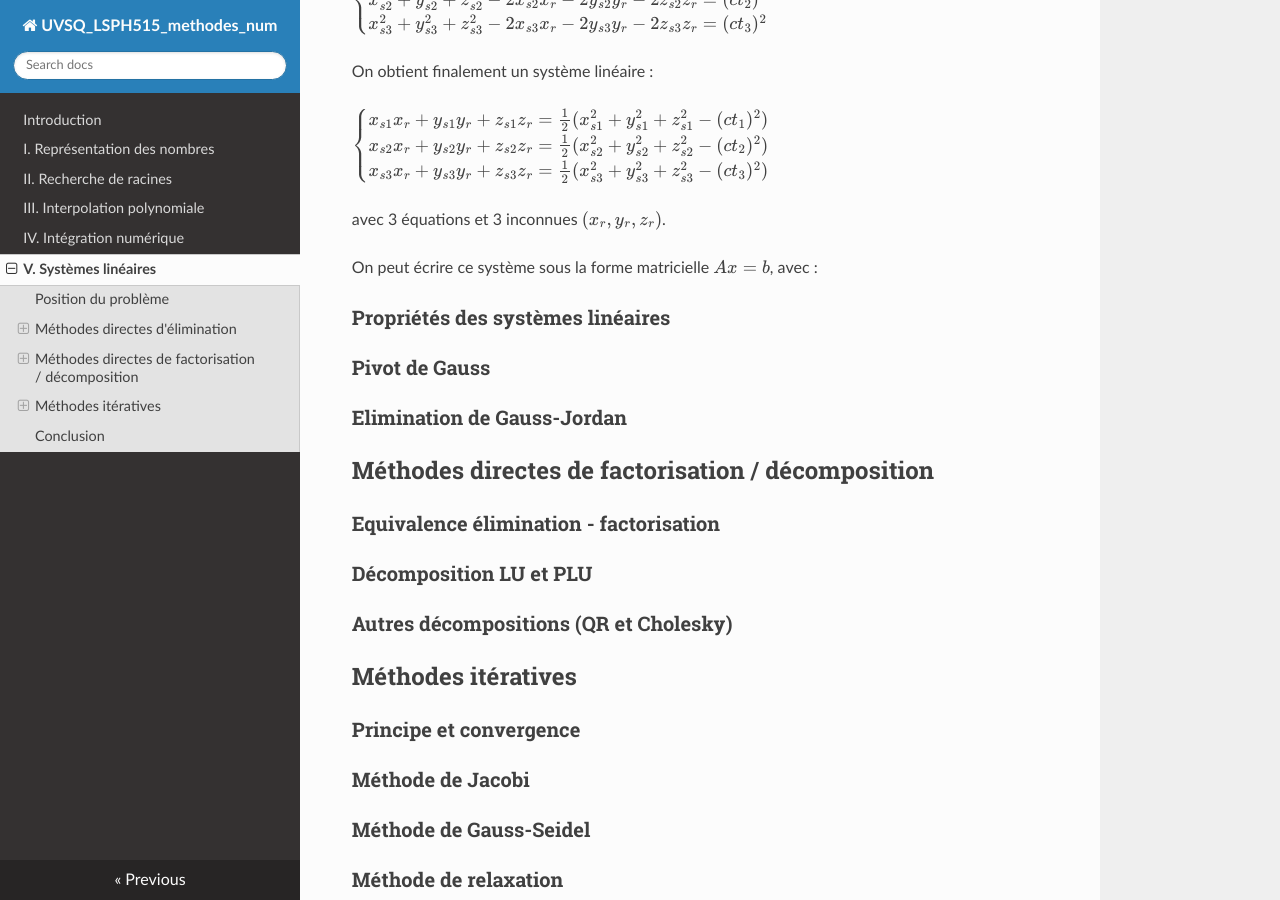
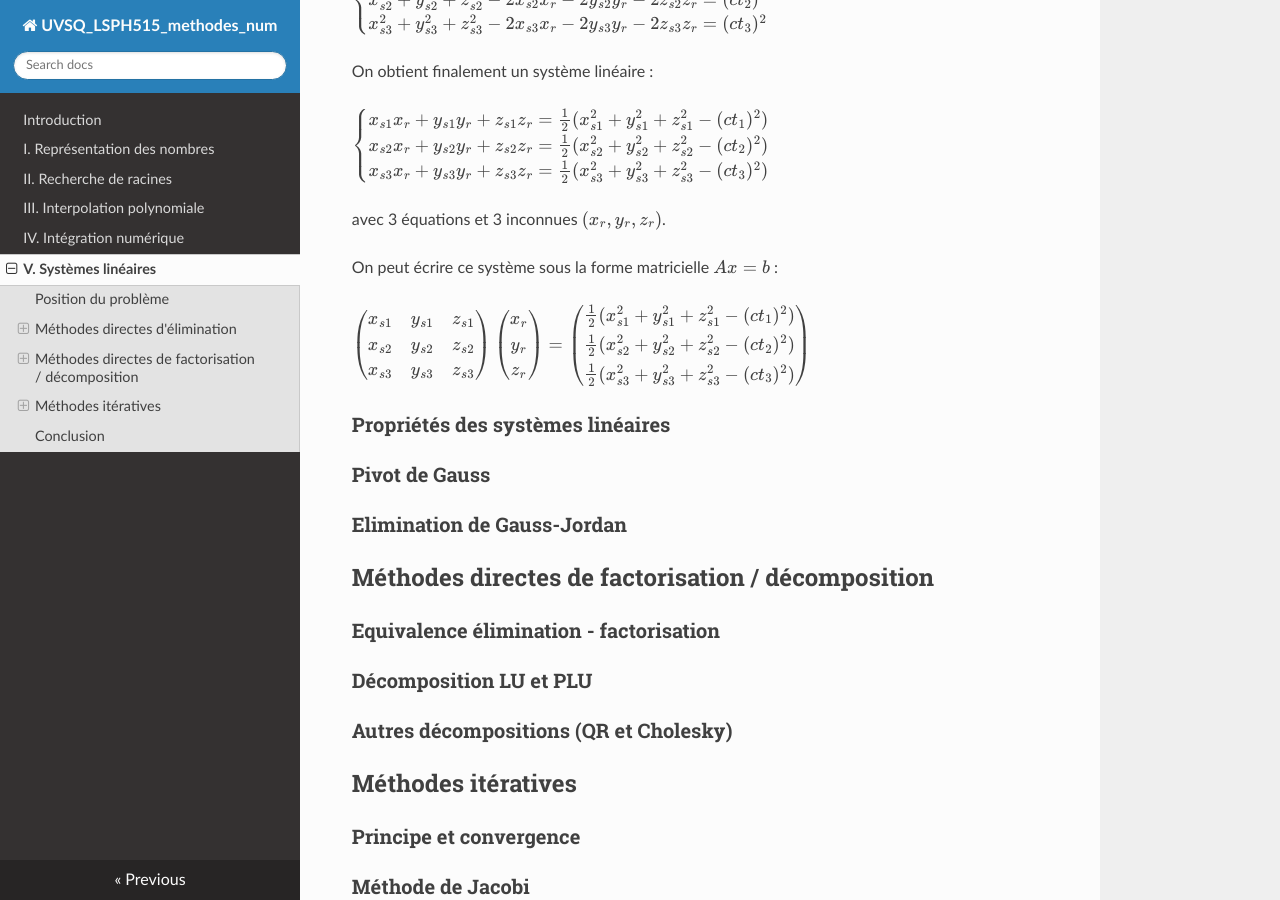
Before and after one commit to NicOudart/UVSQ_LSPH515_methodes_num, an MkDocs documentation site: the page built from docs/Chap5_Systemes_lineaires.md, in a window 1280 px wide and 900 px high, scrolled down 1249 px. Built offline with MkDocs 1.6.1, drawn with Linux system fonts in a browser that asks for light colours; nearby versions of some CDN libraries.

Commit message:
-Update the example in Chapter 5.

```diff
--- a/docs/Chap5_Systemes_lineaires.md
+++ b/docs/Chap5_Systemes_lineaires.md
@@ -61,7 +61,24 @@ x_{s3} x_r + y_{s3} y_r + z_{s3} z_r = \frac{1}{2} (x_{s3}^2 + y_{s3}^2 + z_{s3}
 
 avec 3 équations et 3 inconnues $(x_r,y_r,z_r)$.
 
-On peut écrire ce système sous la forme matricielle $A x = b$, avec :
+On peut écrire ce système sous la forme matricielle $A x = b$ :
+
+$\begin{pmatrix}
+  x_{s1} & y_{s1} & z_{s1} \\
+  x_{s2} & y_{s2} & z_{s2} \\
+  x_{s3} & y_{s3} & z_{s3}
+ \end{pmatrix}
+ \begin{pmatrix}
+  x_r\\
+  y_r\\
+  z_r
+ \end{pmatrix}
+ =
+ \begin{pmatrix}
+  \frac{1}{2} (x_{s1}^2 + y_{s1}^2 + z_{s1}^2 - (c t_1)^2)\\
+  \frac{1}{2} (x_{s2}^2 + y_{s2}^2 + z_{s2}^2 - (c t_2)^2)\\
+  \frac{1}{2} (x_{s3}^2 + y_{s3}^2 + z_{s3}^2 - (c t_3)^2)
+ \end{pmatrix}$
 
 ### Propriétés des systèmes linéaires
 
```
